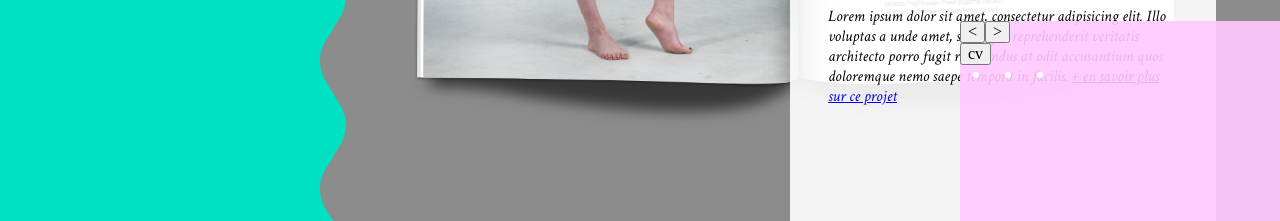
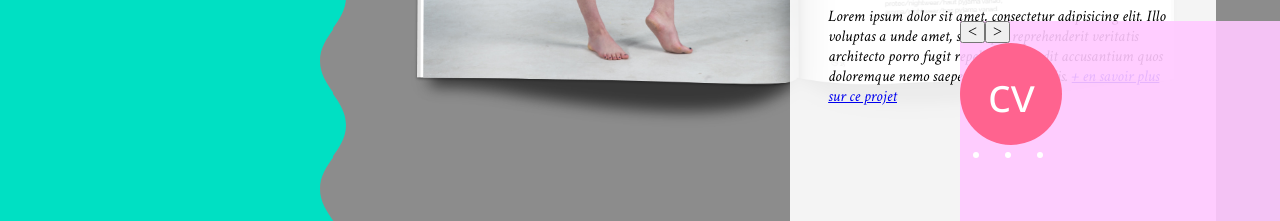
Before and after one commit to CelineThiry/Portfolio, a plain HTML site: page index.html in a window 1280 px wide. Shown: the part 579-800 px from the top of the page. Drawn offline with nearby package versions, Linux system fonts and the light colour scheme; grey boxes are pictures that could not be loaded.

Commit message:
One commit

```diff
--- a/index.html
+++ b/index.html
@@ -82,7 +82,7 @@
 		</div>
 		<div class="layer3">
 			<footer><button class="prev"><</button><button class="next">></button></footer>
-			<div><button class="download-cv">cv</button></div>
+			<div><button class="cv">cv</button></div>
 			<div class="bullet">
 					<!-- <ul>
 						<li class="active"><a href="#" class="bullet1"></a></li>
--- a/sass/style.scss
+++ b/sass/style.scss
@@ -172,3 +172,15 @@ main{
 		        }
 	}
 }
+
+.cv{
+	height: 8vw;
+	width: 8vw;
+	background-color: #FF638F;
+	border-radius: 50%;
+	border: none;
+	color: white;
+	font-size: 3rem;
+	font-family: $open;
+	font-weight: 300;
+}
```
Also changed, not shown: css/style.css, 1 other file.
